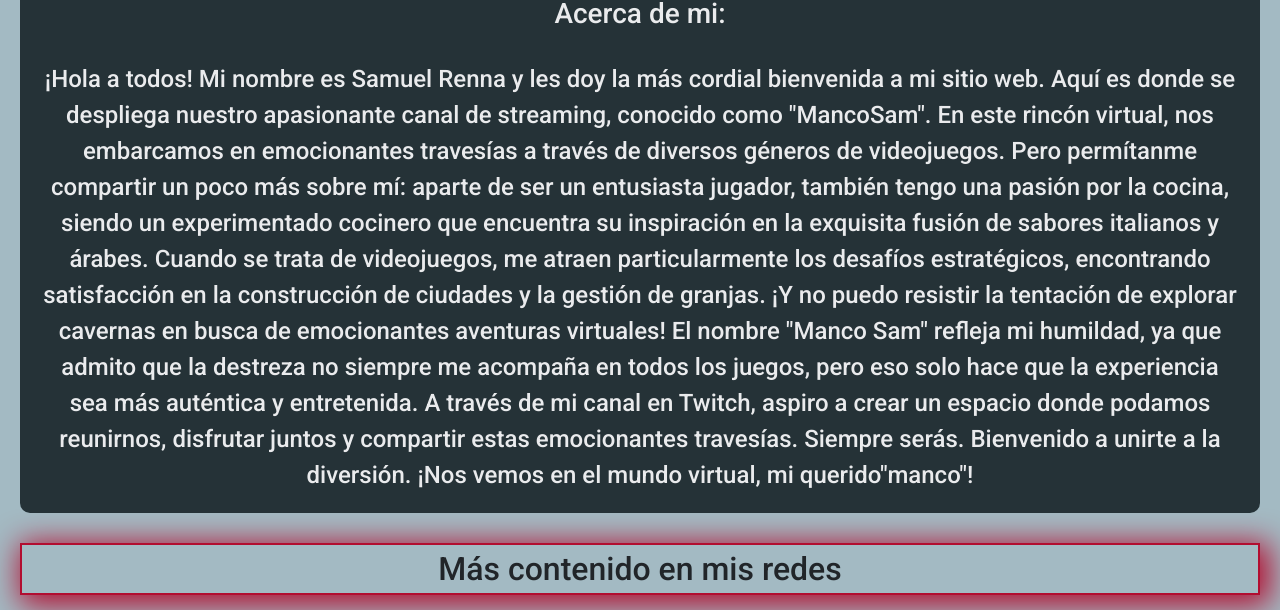
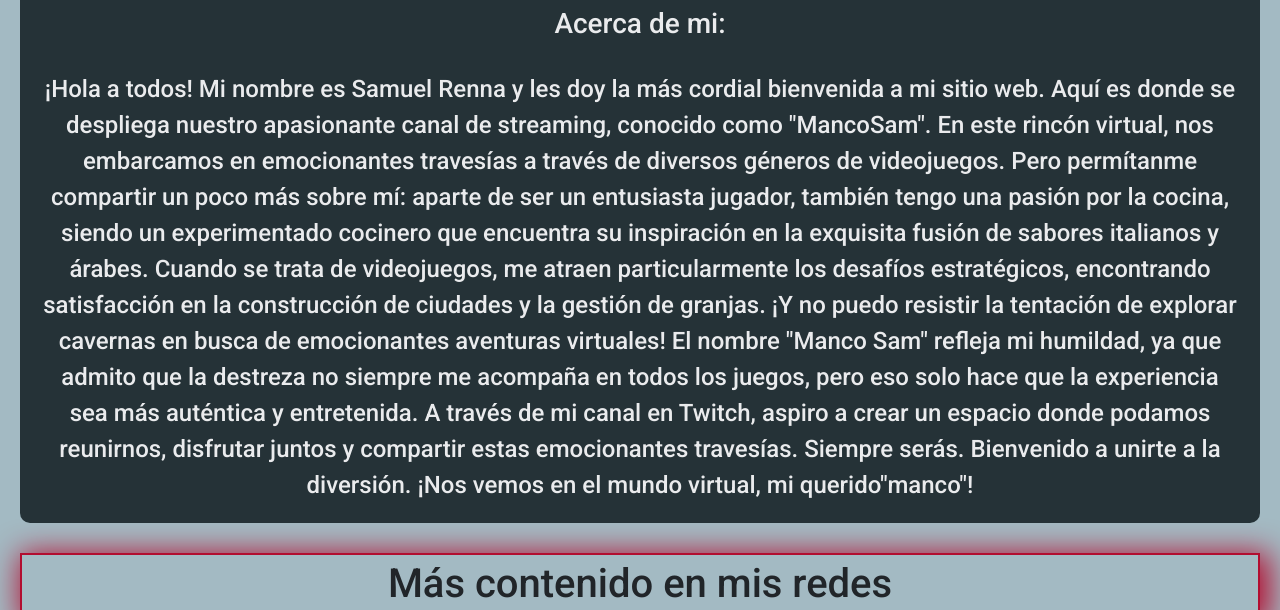
Before and after one commit to samuelrenna/MancoCanal, a website: page page/perfil.html in a window 1280 px wide. Shown: the part 551-1161 px from the top of the page. Drawn offline with nearby package versions, Linux system fonts and the light colour scheme.

Commit message:
arreglos para final

```diff
--- a/scss/_global.scss
+++ b/scss/_global.scss
@@ -20,7 +20,7 @@ p{
     font-size: $fuente-p;
 }
 h1,h2,h5{
-    font-size: $fuente-h;
+    font-size: ($fuente-h)-0.5;
 }
 
 footer {
@@ -81,3 +81,20 @@ footer {
         padding: ($espacios-G)-5px;
         box-shadow: $color-3 5px 5px $espacios-G+20px 5px;
     }
+    @media (min-width: $escritorio ){
+        h1,h2,h5{
+            font-size: $fuente-h;
+        }
+        p{
+            font-size: $fuente-p+0.5;
+        }
+        }
+
+        @media (min-width: $escritorioXL ){
+            h1,h2,h5{
+                font-size: $fuente-h+0.5;
+            }
+            p{
+                font-size: $fuente-p+0.8;
+            }
+            }
```
Also changed, not shown: css/style.css, scss/_home.scss (line endings or trailing spaces), 1 other file.
